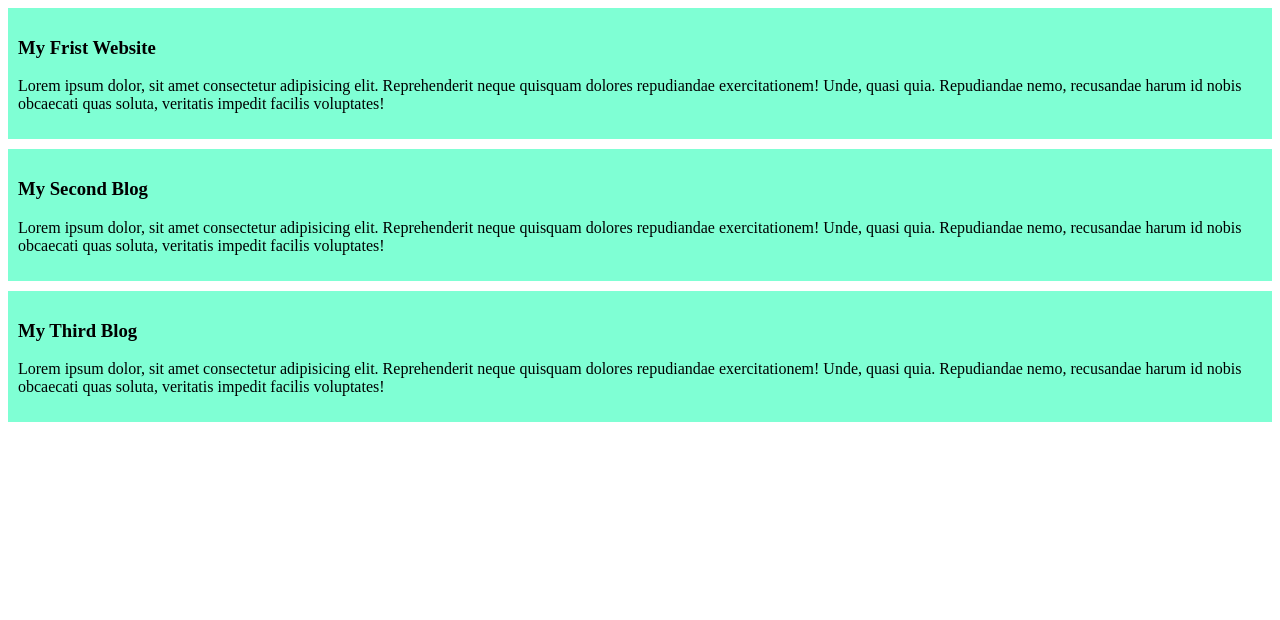
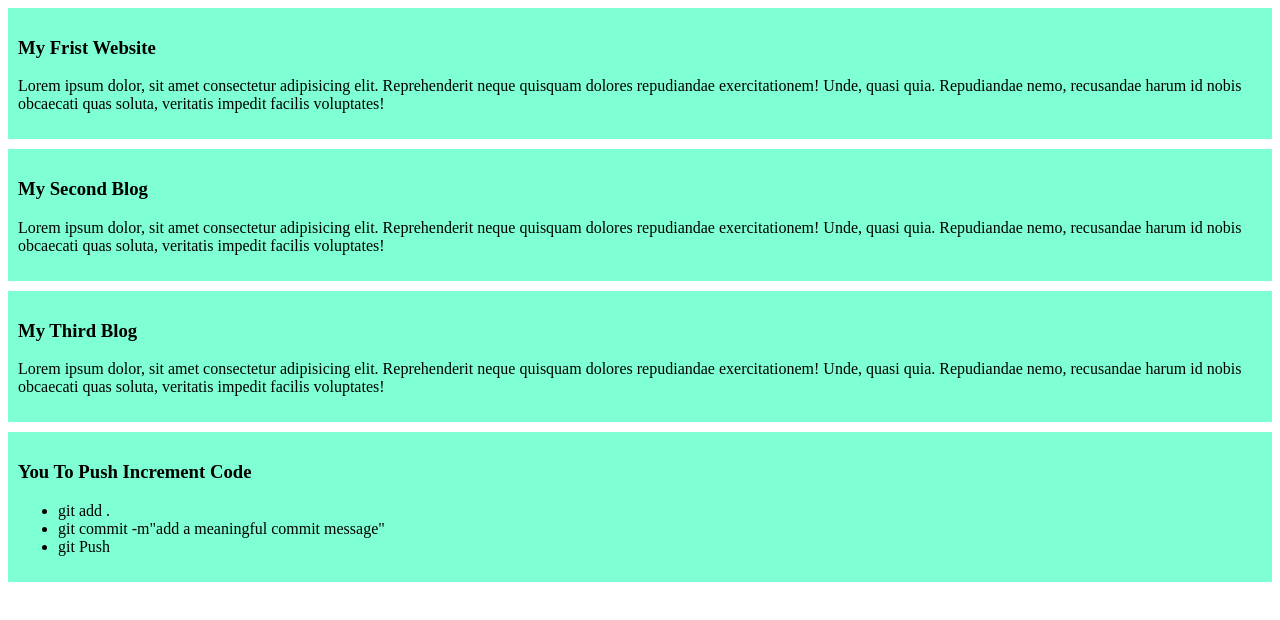
Before and after one commit to hmmirajulislammiru/my-simple-website, a plain HTML site: page index.html in a window 1280 px wide. Drawn offline with Linux system fonts and the light colour scheme.

Commit message:
add a list to push code

```diff
--- a/index.html
+++ b/index.html
@@ -19,6 +19,13 @@
                               <h3> My Third Blog</h3>
                               <p>Lorem ipsum dolor, sit amet consectetur adipisicing elit. Reprehenderit neque quisquam dolores repudiandae exercitationem! Unde, quasi quia. Repudiandae nemo, recusandae harum id nobis obcaecati quas soluta, veritatis impedit facilis voluptates!</p>
                 </div>
-
+                <div>
+                              <h3>You To Push Increment Code</h3>
+                              <ul>
+                                             <li>git add .</li>
+                                             <li>git commit -m"add a meaningful commit message"</li>
+                                             <li>git Push</li>
+                              </ul>
+                </div>
 </body>
 </html>
```
